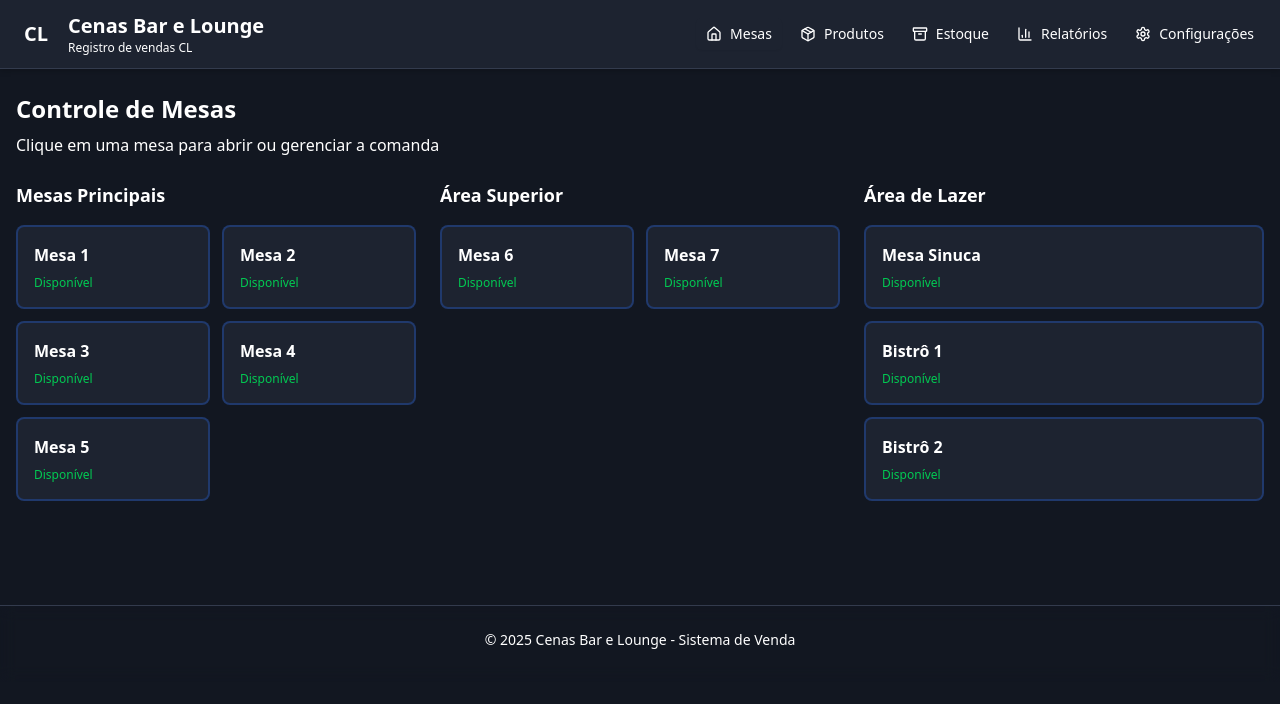
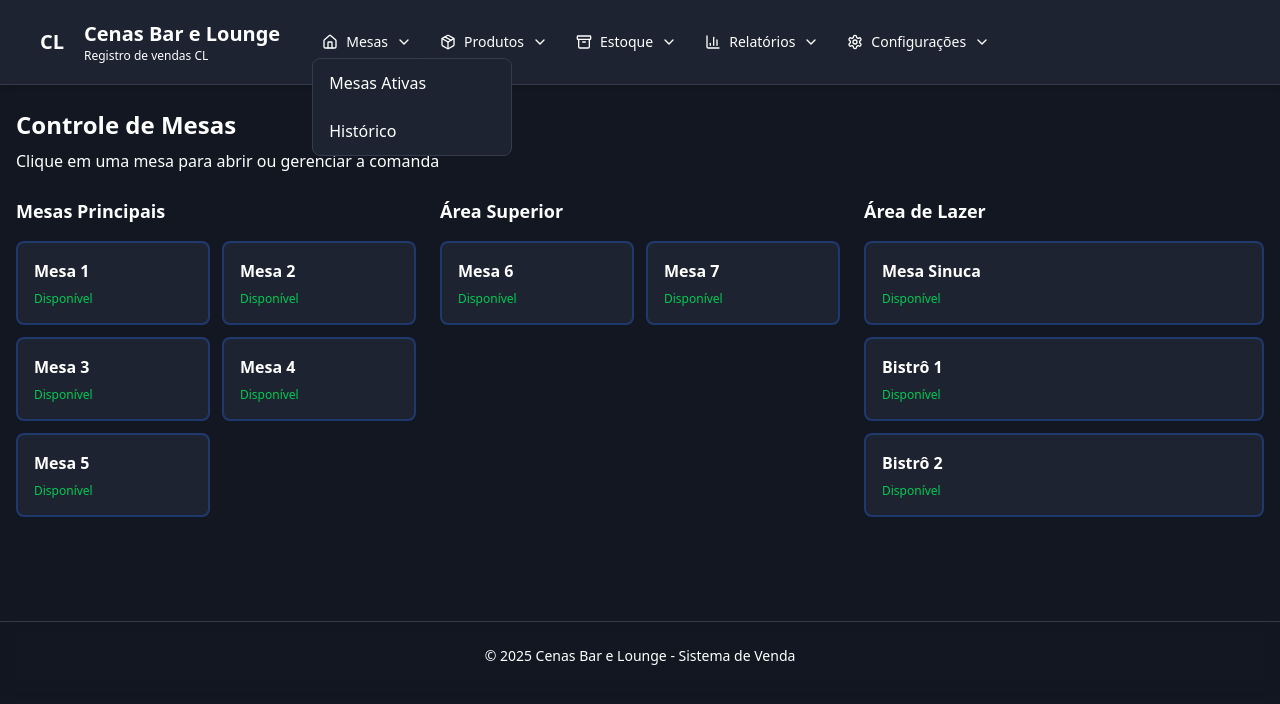
Before and after one commit to diegofsiilva/Cenas_Teste, a React (Vite) app: page / in a window 1280 px wide. Both pictures are taken after a click on the button "Mesas". Shown: the top 704 px of the page. Built offline with nearby package versions, Linux system fonts and the light colour scheme.

Commit message:
mod na navbar

```diff
--- a/src/App.css
+++ b/src/App.css
@@ -58,15 +58,51 @@
 
 /* 🧭 Barra de navegação */
 .navbar {
-  background-color: hsl(var(--card));           /* fundo escuro */
-  color: hsl(var(--card-foreground));           /* texto branco */
+  background-color: hsl(var(--card));
+  color: hsl(var(--card-foreground));
   border-bottom: 1px solid hsl(var(--border));
   box-shadow: 0 2px 6px rgba(0, 0, 0, 0.2);
+  display: flex;
+  justify-content: flex-start;
+  padding: 0.5rem 1rem;
 }
-.navbar a,
-.navbar button,
-.navbar svg {
+
+.navbar-item {
+  position: relative;
+  padding: 0.75rem 1rem;
+  cursor: pointer;
+}
+
+.navbar-item:hover {
+  background-color: hsl(var(--secondary));
+}
+
+.dropdown {
+  display: none;
+  position: absolute;
+  top: 100%;
+  left: 0;
+  background-color: hsl(var(--card));
+  border: 1px solid hsl(var(--border));
+  border-radius: var(--radius);
+  min-width: 200px;
+  z-index: 1000;
+}
+
+.navbar-item:hover .dropdown,
+.dropdown.active {
+  display: block;
+}
+
+.dropdown-item {
+  padding: 0.75rem 1rem;
   color: hsl(var(--card-foreground));
+  display: block;
+  text-decoration: none;
+}
+
+.dropdown-item:hover {
+  background-color: hsl(var(--secondary));
 }
 
 /* 🟦 Botões */
--- a/src/components/Navbar.jsx
+++ b/src/components/Navbar.jsx
@@ -1,20 +1,63 @@
-import { Home, Package, BarChart3, Settings, Archive } from 'lucide-react';
+import { Home, Package, BarChart3, Settings, Archive, ChevronDown } from 'lucide-react';
 import { Button } from '@/components/ui/button.jsx';
+import { useState } from 'react';
 
 export default function Navbar({ currentView, setCurrentView }) {
+  const [activeDropdown, setActiveDropdown] = useState(null);
+
   const navItems = [
-    { id: 'tables', label: 'Mesas', icon: Home },
-    { id: 'products', label: 'Produtos', icon: Package },
-    { id: 'stock', label: 'Estoque', icon: Archive },
-    { id: 'reports', label: 'Relatórios', icon: BarChart3 },
-    { id: 'settings', label: 'Configurações', icon: Settings },
+    {
+      id: 'tables',
+      label: 'Mesas',
+      icon: Home,
+      subItems: [
+        { id: 'active-tables', label: 'Mesas Ativas' },
+        { id: 'table-history', label: 'Histórico' }
+      ]
+    },
+    {
+      id: 'products',
+      label: 'Produtos',
+      icon: Package,
+      subItems: [
+        { id: 'catalog', label: 'Catálogo' },
+        { id: 'categories', label: 'Categorias' }
+      ]
+    },
+    {
+      id: 'stock',
+      label: 'Estoque',
+      icon: Archive,
+      subItems: [
+        { id: 'inventory', label: 'Inventário' },
+        { id: 'movements', label: 'Movimentações' }
+      ]
+    },
+    {
+      id: 'reports',
+      label: 'Relatórios',
+      icon: BarChart3,
+      subItems: [
+        { id: 'sales', label: 'Vendas' },
+        { id: 'analytics', label: 'Análises' }
+      ]
+    },
+    {
+      id: 'settings',
+      label: 'Configurações',
+      icon: Settings,
+      subItems: [
+        { id: 'profile', label: 'Perfil' },
+        { id: 'preferences', label: 'Preferências' }
+      ]
+    },
   ];
 
   return (
     <nav className="navbar sticky top-0 z-40">
       <div className="container mx-auto px-4 py-3">
-        <div className="flex items-center justify-between">
-          <div className="flex items-center gap-3">
+        <div className="flex items-center">
+          <div className="flex items-center gap-3 mr-8">
             <div className="w-10 h-10 bg-primary rounded-lg flex items-center justify-center font-bold text-xl">
               CL
             </div>
@@ -28,16 +71,40 @@ export default function Navbar({ currentView, setCurrentView }) {
             {navItems.map(item => {
               const Icon = item.icon;
               return (
+                <div key={item.id} className="relative">
                   <Button
-                  key={item.id}
                     variant={currentView === item.id ? 'default' : 'ghost'}
                     size="sm"
-                  onClick={() => setCurrentView(item.id)}
+                    onClick={() => {
+                      setCurrentView(item.id);
+                      setActiveDropdown(activeDropdown === item.id ? null : item.id);
+                    }}
                     className="gap-2"
                   >
                     <Icon className="w-4 h-4" />
                     <span className="hidden md:inline">{item.label}</span>
+                    <ChevronDown className="w-4 h-4" />
                   </Button>
+
+                  {activeDropdown === item.id && (
+                    <div className="dropdown active">
+                      {item.subItems.map(subItem => (
+                        <a
+                          key={subItem.id}
+                          href="#"
+                          className="dropdown-item"
+                          onClick={(e) => {
+                            e.preventDefault();
+                            setCurrentView(subItem.id);
+                            setActiveDropdown(null);
+                          }}
+                        >
+                          {subItem.label}
+                        </a>
+                      ))}
+                    </div>
+                  )}
+                </div>
               );
             })}
           </div>
```
Lines whose indentation alone changed are shown as unchanged.
